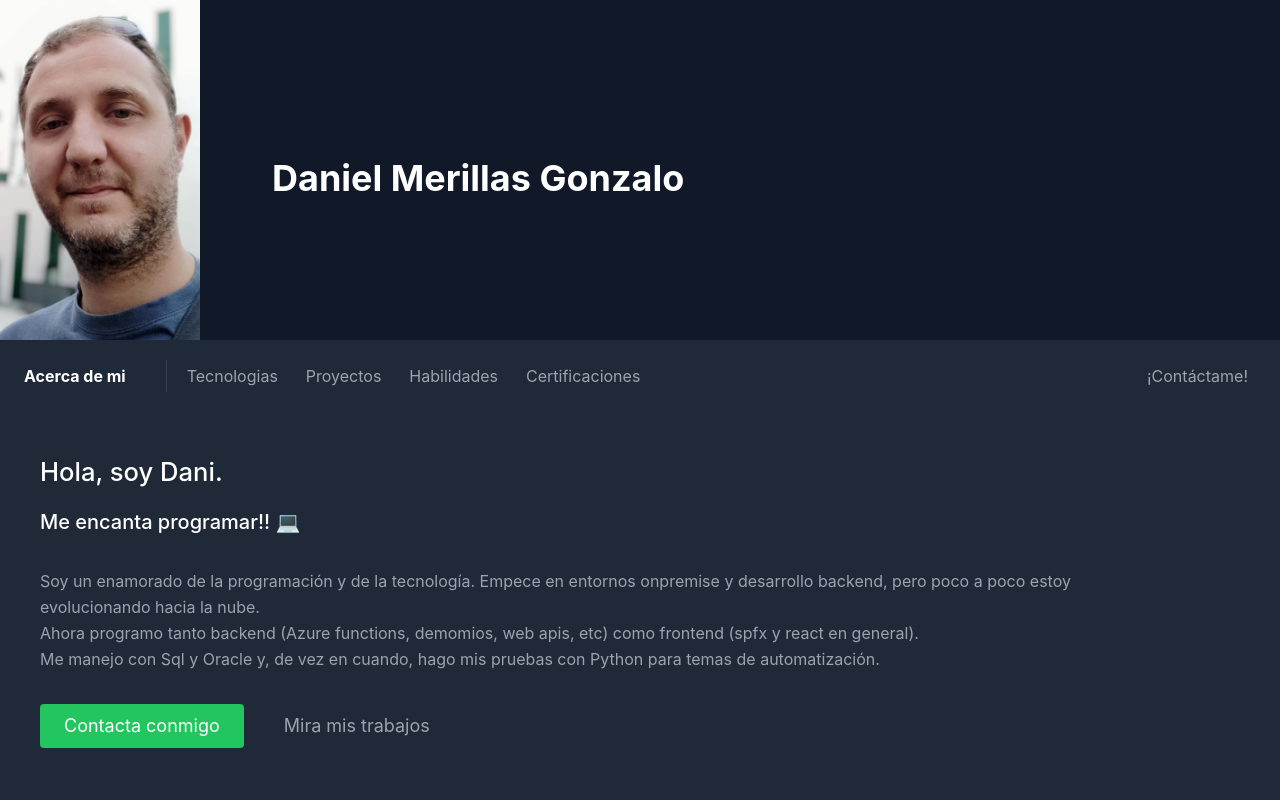
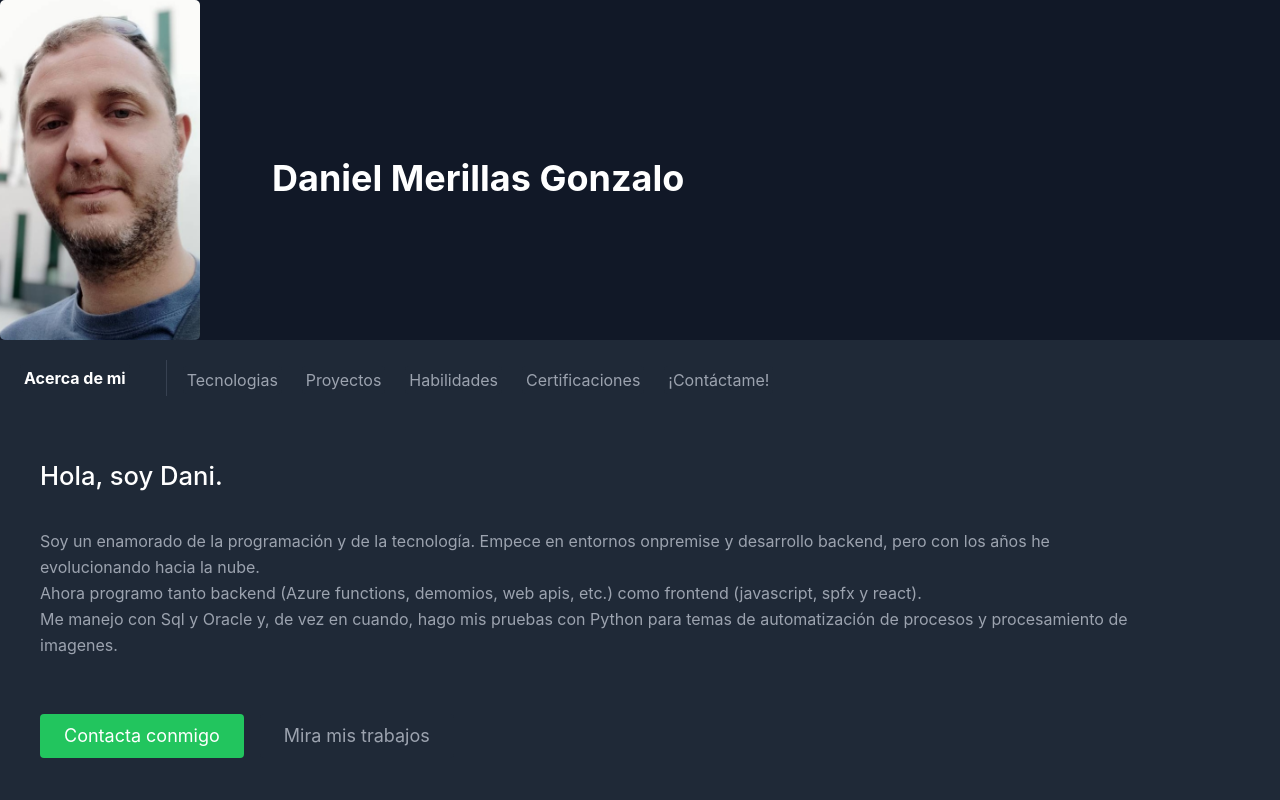
Before and after one commit to DanMerillas/react-porfolio, a React (Create React App) app: page / in a window 1280 px wide. Shown: the top 800 px of the page. Built offline with nearby package versions, Linux system fonts and the light colour scheme.

Commit message:
Cambio de QA

```diff
--- a/src/App.css
+++ b/src/App.css
@@ -1,16 +1,5 @@
-.App {
-  text-align: center;
-}
-
-.App-logo {
-  height: 40vmin;
-  pointer-events: none;
-}
-
-@media (prefers-reduced-motion: no-preference) {
-  .App-logo {
-    animation: App-logo-spin infinite 20s linear;
-  }
+.imgYo{
+border-radius: 5px;
 }
 
 .App-header {
@@ -34,14 +23,14 @@
   border-radius: 4px;
   white-space: nowrap;
   animation:
-    typing 1s steps(20, end) forwards,
+    typing 2s steps(20, end) forwards,
     blinking 1.2s infinite;
   font-size: 1.6rem;
   width: 0;
 }
 @keyframes typing {
 from { width: 0 }
-to { width: 73% }
+to { width: 100% }
 }
 @keyframes blinking {
 from { border-color: transparent }
@@ -57,16 +46,7 @@ to { border-color:transparent }
   }
 }
 
-@media only screen and (max-width: 600px) {
-  .footer{
-    padding-left: 28px;
 
-  }
-
-  .tituloPag{
-    margin-top: 20px;
-  }
-}
 
 .timeline-container {
   display: flex;
@@ -238,3 +218,14 @@ to { border-color:transparent }
       display: none;
   }
 }
+
+@media only screen and (max-width: 600px) {
+  .footer{
+    padding-left: 30px;
+
+  }
+
+  .tituloPag{
+    margin-top: 20px;
+  }
+}
--- a/src/components/About.tsx
+++ b/src/components/About.tsx
@@ -9,13 +9,13 @@ export default function About() {
             <div className="lg:flex-grow md:w-1/2 lg:pr-24 md:pr-16 flex flex-col md:items-start md:text-left mb-16 md:mb-0 items-center text-center">
               <h1 className="title-font sm:text-4xl text-3xl mb-4 font-medium text-white">
                 <p className='mb-4 typed-out'>Hola, soy Dani.</p>
-                <p className="title-font sm:text-xl text-xl mb-4 text-white">Me encanta programar!! 💻</p>
+
               </h1>
               <p className="mb-8 leading-relaxed">
-              Soy un enamorado de la programación y de la tecnología. Empece en entornos onpremise y desarrollo backend, pero poco a poco estoy evolucionando hacia la nube. <br/>
-              Ahora programo tanto backend (Azure functions, demomios, web apis, etc) como frontend (spfx y react en general). <br/>
-              Me manejo con Sql y Oracle y, de vez en cuando, hago mis pruebas con Python para temas de automatización.
-              </p>
+              Soy un enamorado de la programación y de la tecnología. Empece en entornos onpremise y desarrollo backend, pero con los años he evolucionando hacia la nube.<br/>
+              Ahora programo tanto backend (Azure functions, demomios, web apis, etc.) como frontend (javascript, spfx y react). <br/>
+              Me manejo con Sql y Oracle y, de vez en cuando, hago mis pruebas con Python para temas de automatización de procesos y procesamiento de imagenes.
+              </p><br></br>
               <div className="flex justify-center">
                 <Link
                   to="/contact"
--- a/src/components/Navbar.tsx
+++ b/src/components/Navbar.tsx
@@ -17,27 +17,28 @@ export default function Navbar() {
         <div className="container mx-auto flex flex-wrap p-5 flex-col md:flex-row items-center">
 
           <div className="title-font font-medium text-base mb-4 md:mb-0">
-            <span onClick={() => setactiveItem(1)} className={activeItem === 1 ? "active" : ""}>
+            <span onClick={() => setactiveItem(1)} className={`mt-1 ${activeItem === 1 ? "active" : ""}`}>
               <NavbarItem textItem="Acerca de mi" toLink="/" itemClassName="mr-5 bg-gray-800 border-0 py-1 px-1 focus:outline-none hover:bg-gray-700 rounded" />
             </span>
           </div>
           <nav className="md:mr-auto md:ml-4 md:py-1 md:pl-4 md:border-l md:border-gray-700	flex flex-wrap items-center text-base justify-center">
-            <span onClick={() => setactiveItem(2)} className={activeItem === 2 ? "active" : ""}>
+            <span onClick={() => setactiveItem(2)} className={`mt-1 ${activeItem === 2 ? "active" : ""}`}>
               <NavbarItem textItem="Tecnologias" toLink="/technologies" itemClassName="mr-5 bg-gray-800 border-0 py-1 px-1 focus:outline-none hover:bg-gray-700 rounded" />
             </span>
-            <span onClick={() => setactiveItem(3)} className={activeItem === 3 ? "active" : ""}>
+            <span onClick={() => setactiveItem(3)} className={`mt-1 ${activeItem === 3 ? "active" : ""}`}>
               <NavbarItem textItem="Proyectos" toLink="/projects" itemClassName="mr-5 bg-gray-800 border-0 py-1 px-1 focus:outline-none hover:bg-gray-700 rounded" />
             </span>
-            <span onClick={() => setactiveItem(4)} className={activeItem === 4 ? "active" : ""}>
+            <span onClick={() => setactiveItem(4)} className={`mt-1 ${activeItem === 4 ? "active" : ""}`}>
               <NavbarItem textItem="Habilidades" toLink="/skills" itemClassName="mr-5 bg-gray-800 border-0 py-1 px-1 focus:outline-none hover:bg-gray-700 rounded" />
             </span>
-            <span onClick={() => setactiveItem(5)} className={activeItem === 5 ? "active" : ""}>
+            <span onClick={() => setactiveItem(5)} className={`mt-1 ${activeItem === 5 ? "active" : ""}`}>
               <NavbarItem textItem="Certificaciones" toLink="/certifications" itemClassName="mr-5 bg-gray-800 border-0 py-1 px-1 focus:outline-none hover:bg-gray-700 rounded" />
             </span>
+            <span onClick={() => setactiveItem(6)} className={`mt-1 ${activeItem === 6 ? "active" : ""}`}>
+            <NavbarItem textItem="¡Contáctame!" toLink="/contact" itemClassName="mr-5 bg-gray-800 border-0 py-1 px-1 focus:outline-none hover:bg-gray-700 rounded" />
+          </span>
           </nav>
-          <span onClick={() => setactiveItem(6)} className={activeItem === 6 ? "active" : ""}>
-            <NavbarItem textItem="¡Contáctame!" toLink="/contact" itemClassName="inline-flex items-center bg-gray-800 border-0 py-1 px-3 focus:outline-none hover:bg-gray-700 rounded text-base mt-4 md:mt-0" />
-          </span>
+
 
         </div>
 
```
